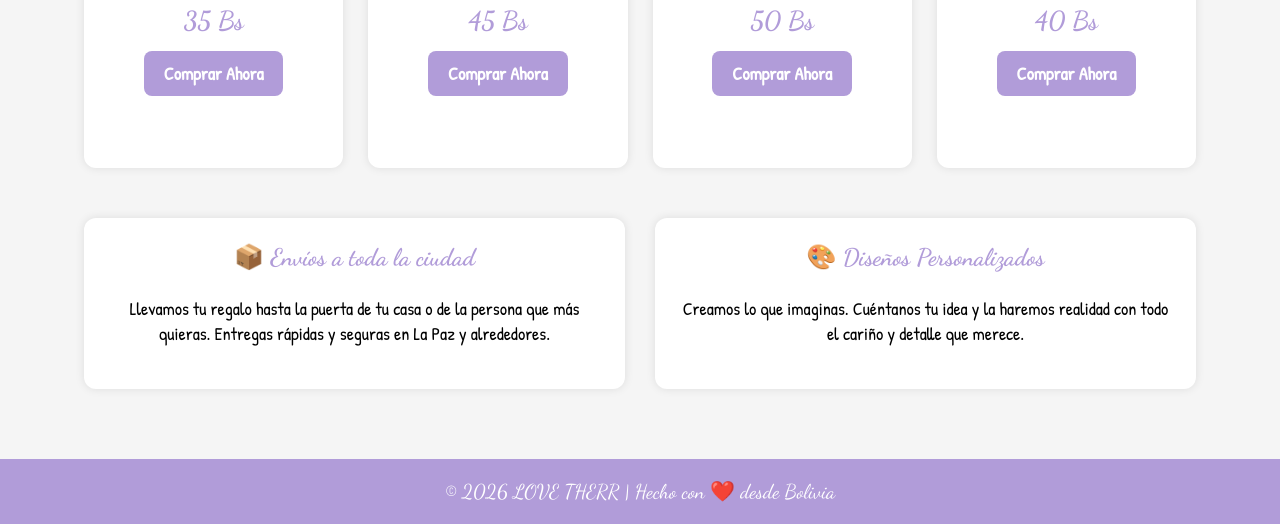
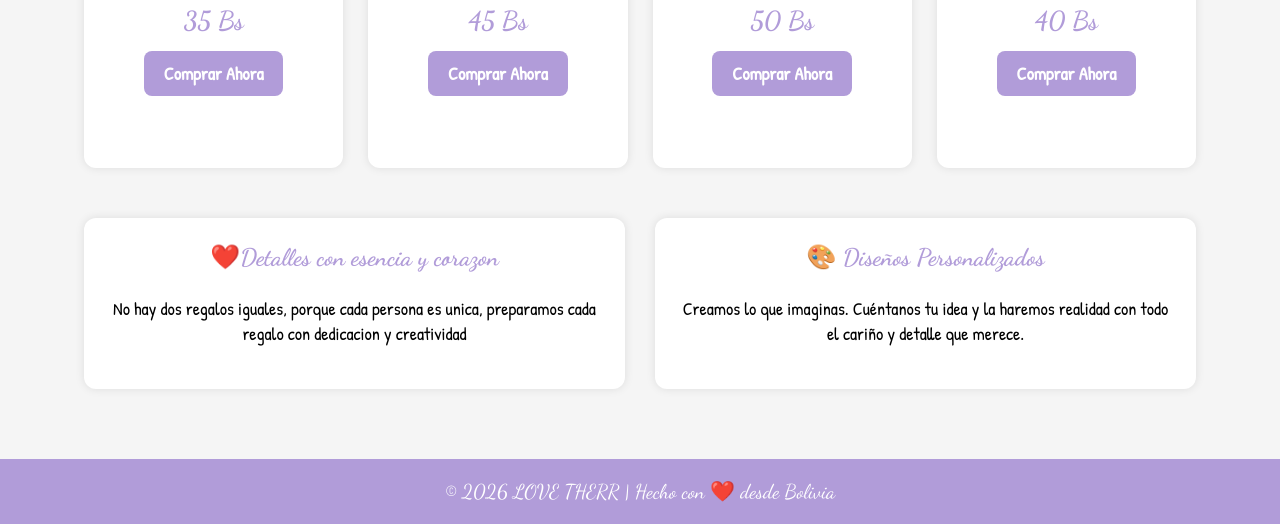
Before and after one commit to perezvillcaaraceli-design/LOVE-THERR, a plain HTML site: page index.html in a window 1280 px wide. Shown: the part 1028-1552 px from the top of the page. Drawn offline with Linux system fonts and the light colour scheme.

Commit message:
Update index.html

```diff
--- a/index.html
+++ b/index.html
@@ -403,7 +403,7 @@
         <p>Detalles que enamoran, regalos que perduran. El arte de regalar sentimientos.</p>
 
         <nav class="menu-portada">
-            <a href="LOVE THERR 2.0.html">Inicio</a>
+            <a href="index.html">Inicio</a>
             <a href="productos.html">Productos</a>
             <a href="combos.html">Combos</a>
             <a href="galerias.html">Galerias</a>
@@ -500,8 +500,8 @@
 
         <div class="seccion-informacion">
             <div class="bloque-info">
-                <h3>📦 Envíos a toda la ciudad</h3>
-                <p>Llevamos tu regalo hasta la puerta de tu casa o de la persona que más quieras. Entregas rápidas y seguras en La Paz y alrededores.</p>
+                <h3>❤️Detalles con esencia y corazon </h3>
+                <p>No hay dos regalos iguales, porque cada persona es unica, preparamos cada regalo con dedicacion y creatividad</p>
             </div>
             <div class="bloque-info">
                 <h3>🎨 Diseños Personalizados</h3>
```
